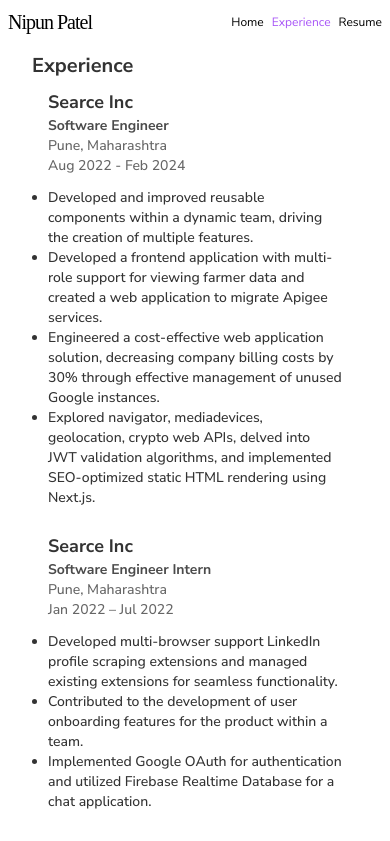
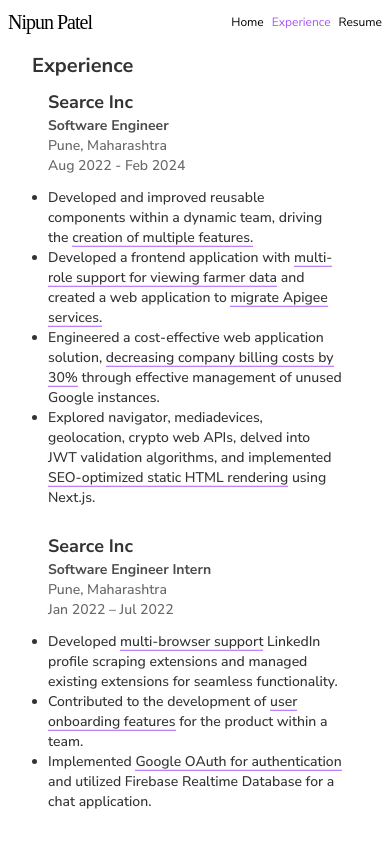
Before and after one commit to Nipun65/Portfolio, a Next.js app: page /experience in a window 390 px wide. Shown: the top 841 px of the page. Built offline with nearby package versions, Linux system fonts and the light colour scheme.

Commit message:
added animation

```diff
--- a/app/globals.css
+++ b/app/globals.css
@@ -33,6 +33,56 @@
   position: sticky !important;
 }
 
+.highlight {
+  position: relative;
+  text-wrap: nowrap;
+}
+
+.highlight::after {
+  display: flex;
+  content: "";
+  position: absolute;
+  left: 0;
+  width: 100%;
+  height: 0.1em;
+  bottom: 0;
+  background-color: rgb(168, 85, 247);
+  opacity: 1;
+  transition: opacity 300ms, width 300ms;
+}
+
+@media (width>=1024px) {
+  .highlight:hover::after,
+  .highlight:focus::after {
+    width: 0;
+  }
+}
+
+@media (width<1024px) {
+  .highlight {
+    white-space: normal;
+    background-image: linear-gradient(
+      to bottom,
+      transparent 90%,
+      rgb(168, 85, 247) 100%
+    );
+    transition: background-image 300ms ease-in-out;
+  }
+
+  .highlight::after {
+    background-color: transparent;
+  }
+
+  .highlight:hover,
+  .highlight:focus {
+    background-image: linear-gradient(
+      to bottom,
+      transparent 0%,
+      rgba(168, 85, 247, 0) 100%
+    );
+  }
+}
+
 @keyframes fontChange {
   20% {
     font-family: var(--font-lobster);
--- a/components/Experience/index.tsx
+++ b/components/Experience/index.tsx
@@ -23,9 +23,8 @@
             <li
               className="text-[#333333] xs:text-sm md:text-base lg:text-lg font-medium list-disc"
               key={value}
-            >
-              {value}
-            </li>
+              dangerouslySetInnerHTML={{ __html: value }}
+            ></li>
           ))}
         </ul>
       </div>
--- a/components/Info/index.tsx
+++ b/components/Info/index.tsx
@@ -1,7 +1,28 @@
+"use client";
 import Image from "next/image";
 import personal from "../../public/personal.jpg";
+import gsap from "gsap";
+import { useGSAP } from "@gsap/react";
 
 const Info = () => {
+  useGSAP(() => {
+    gsap.fromTo(
+      ".intro",
+      {
+        y: 100,
+        opacity: 0,
+        x: window.innerWidth >= 768 ? 20 : 0,
+        z: 10,
+      },
+      {
+        y: 0,
+        x: 0,
+        z: 0,
+        opacity: 1,
+      }
+    );
+  });
+
   return (
     <section className="bg-[#cbc4f7] xs:h-fit md:h-[90%] p-8 flex justify-center">
       <div className="text-left mt-6 flex xs:gap-8 sm:gap-16 xs:justify-start lg:justify-center xs:flex-col sm:flex-row items-center xs:mx-8 md:mx-32 lg:mx-40 container">
@@ -15,7 +36,10 @@
             Hello!
           </div>
 
-          <div className="xs:text-md md:text-xl lg:text-2xl">
+          <div
+            className="xs:text-md md:text-xl lg:text-2xl intro"
+            style={{ opacity: 0 }}
+          >
             {`I'm Nipun, a Software Engineer with a passion for solving real-world challenges using optimal solutions. My specialization is in crafting user-friendly and visually appealing websites. Outside of work, I enjoy playing cricket, listening to music, and exploring new things.`}
             {/* &nbsp;
             <Link
--- a/utilities/constants.utilities.ts
+++ b/utilities/constants.utilities.ts
@@ -26,10 +26,10 @@
     role: "Software Engineer",
     logo: "",
     description: [
-      "Developed and improved reusable components within a dynamic team, driving the creation of multiple features.",
-      "Developed a frontend application with multi-role support for viewing farmer data and created a web application to migrate Apigee services.",
-      "Engineered a cost-effective web application solution, decreasing company billing costs by 30% through effective management of unused Google instances.",
-      "Explored navigator, mediadevices, geolocation, crypto web APIs, delved into JWT validation algorithms, and implemented SEO-optimized static HTML rendering using Next.js.",
+      "Developed and improved reusable components within a dynamic team, driving the <span class='highlight'>creation of multiple features.</span>",
+      "Developed a frontend application with <span class='highlight'>multi-role support for viewing farmer data</span> and created a web application to <span class='highlight'>migrate Apigee services.</span>",
+      "Engineered a cost-effective web application solution, <span class='highlight'>decreasing company billing costs by 30%</span> through effective management of unused Google instances.",
+      "Explored navigator, mediadevices, geolocation, crypto web APIs, delved into JWT validation algorithms, and implemented <span class='highlight'>SEO-optimized static HTML rendering</span> using Next.js.",
     ],
     duration: "Aug 2022 - Feb 2024",
     location: "Pune, Maharashtra",
@@ -39,9 +39,9 @@
     role: "Software Engineer Intern",
     logo: "",
     description: [
-      "Developed multi-browser support LinkedIn profile scraping extensions and managed existing extensions for seamless functionality.",
-      "Contributed to the development of user onboarding features for the product within a team.",
-      "Implemented Google OAuth for authentication and utilized Firebase Realtime Database for a chat application.",
+      "Developed <span class='highlight'>multi-browser support</span> LinkedIn profile scraping extensions and managed existing extensions for seamless functionality.",
+      "Contributed to the development of <span class='highlight'>user onboarding features</span> for the product within a team.",
+      "Implemented <span class='highlight'>Google OAuth for authentication</span> and utilized Firebase Realtime Database for a chat application.",
     ],
     duration: "Jan 2022 – Jul 2022",
     location: "Pune, Maharashtra",
@@ -51,7 +51,7 @@
     role: "Web Developer Intern",
     logo: "",
     description: [
-      "Designed and developed Educare India website, connecting volunteers with NGOs for positive community impact.",
+      "Designed and developed Educare India website, <span class='highlight'>connecting volunteers with NGOs</span> for positive community impact.",
     ],
     duration: "5th December 2019 - 31st December 2019",
     location: "Himachal Pradesh",
```
